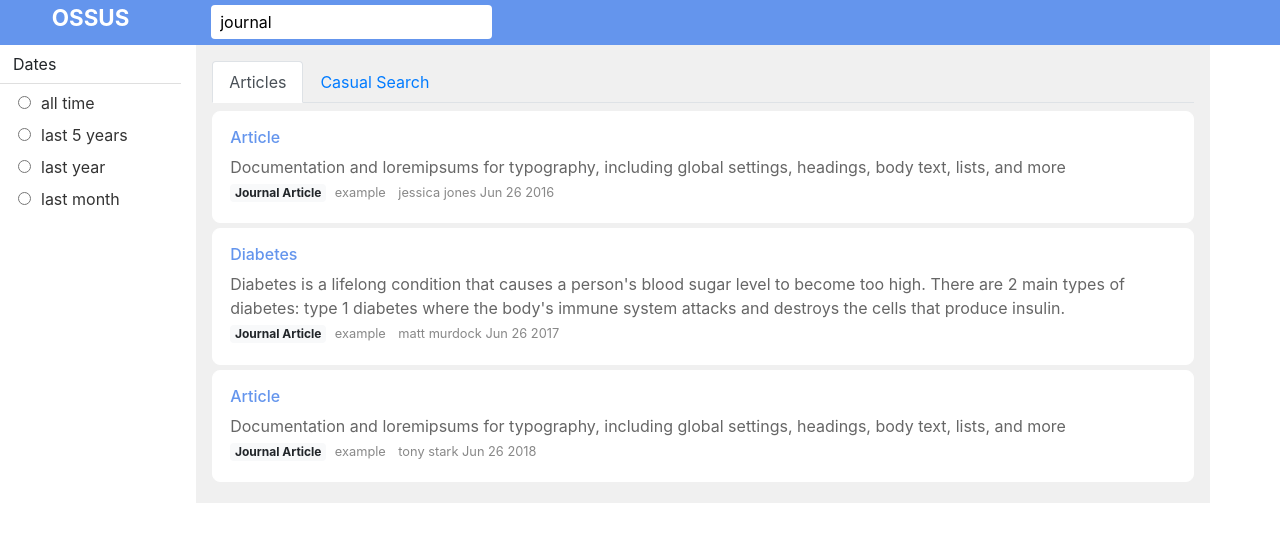
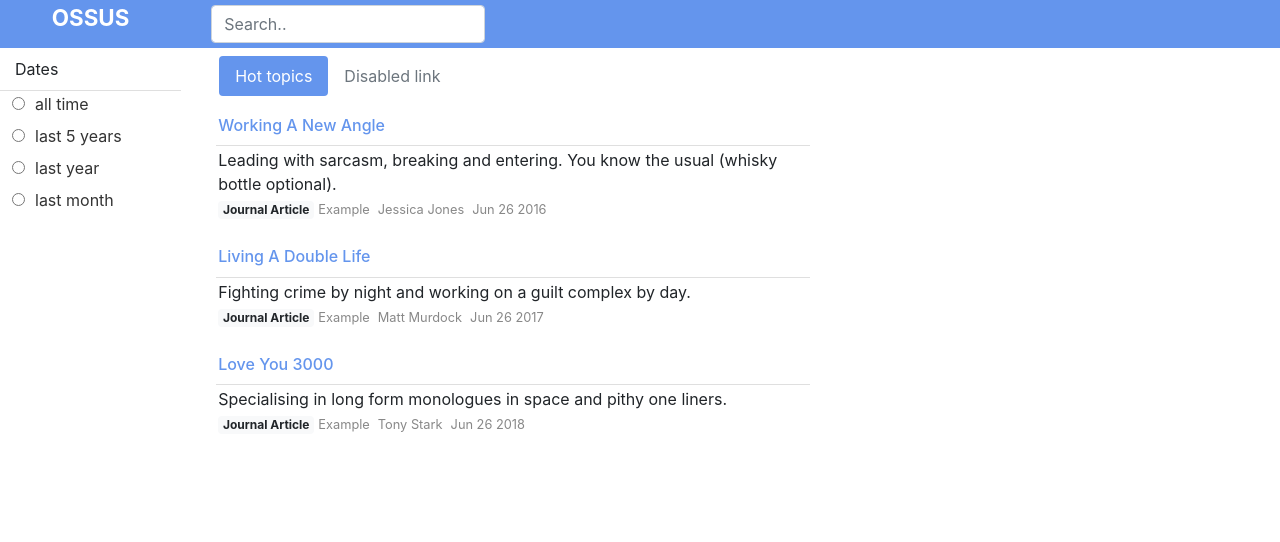
Before and after one commit to japickering/easy-react-posts, a React (Create React App) app: page / in a window 1280 px wide. Shown: the top 542 px of the page. Built offline with nearby package versions, Linux system fonts and the light colour scheme; the HTML template or start-up script is replaced by a standard one.

Commit message:
card UI tweaks

```diff
--- a/src/App.css
+++ b/src/App.css
@@ -43,6 +43,23 @@ label {
   cursor: pointer;
 }
 
+.card {
+  border: 0;
+}
+
+.card-header {
+  padding: 2px;
+  background: none;
+}
+
+.card-body {
+  padding: 2px;
+}
+
+.nav-pills .nav-link.active {
+  background-color: cornflowerblue;
+}
+
 .container {
   display: block;
   margin: 0;
@@ -60,53 +77,30 @@ label {
 .credit {
   color: #888;
   font-size: 0.8em;
+  text-transform: capitalize;
 }
 
 .border-white {
   border-right: 1px solid #fff;
 }
 
-.breadcrumb,
 .content {
   background-color: rgb(240, 240, 240);
-}
-
-.breadcrumb-item {
-  color: grey;
-}
-
-.breadcrumb-item.active {
-  border-bottom: 1px solid orange;
-}
-
-.breadcrumb-item.active a {
-  color: orange;
 }
 
 .content {
   flex: 0 0 80%;
   max-width: 80%;
-  padding: 1em;
 }
 
 .feed {
+  margin-top: 5px;
   margin-bottom: 5px;
-  padding: 1em;
-  vertical-align: top;
-  text-align: left;
-  background-color: white;
-  border: 1px solid white;
-  border-radius: 8px;
+  padding: 5px;
 }
 
 .feed h3 {
   color: cornflowerblue;
-}
-
-.feed .row {
-  padding-left: 1em;
-  background: white;
-  color: #666;
 }
 
 .header {
@@ -138,16 +132,3 @@ label {
   font-size: 1em;
   padding: 1em;
 }
-
-.card {
-  border: 0;
-}
-
-.card-header {
-  padding: 0;
-  background: none;
-}
-
-.card-body {
-  padding: 0.5rem;
-}
--- a/src/App.js
+++ b/src/App.js
@@ -47,14 +47,14 @@ class App extends Component {
             <div className="col-sm-3 col-md-2 col-lg-2">
               <h1>OSSUS</h1>
             </div>
-            <div className="col-sm-6 col-md-6 col-lg-3">
-              <form onSubmit={this.onSubmit}>
+            <div className="col-sm-6 col-md-6 col-lg-4">
+              <form className="form-inline" onSubmit={this.onSubmit}>
                 <input
+                  className="form-control"
                   type="search"
-                  className="search"
                   placeholder="Search.."
                   onChange={this.onSearchChange}
-                  value={this.state.search}
+                  aria-label="Search"
                 />
               </form>
             </div>
@@ -66,20 +66,20 @@ class App extends Component {
             <Sidebar onChildDateChange={this.onChildDateChange} />
           </div>
 
-          <div className="content col-sm-6 col-md-6 col-lg-6">
-            <ul className="nav nav-tabs mb-2">
+          <div className="card col-sm-6 col-md-6 col-lg-6">
+            <ul class="nav nav-pills card-header-pills m-2">
               <li className="nav-item">
                 <a
                   className="nav-link active"
                   href="#"
                   onClick={this.onNavClick}
                 >
-                  Articles
+                  Hot topics
                 </a>
               </li>
               <li className="nav-item">
-                <a className="nav-link" href="#">
-                  Casual Search
+                <a className="nav-link disabled" href="#" aria-disabled="true">
+                  Disabled link
                 </a>
               </li>
             </ul>
--- a/src/components/feed.js
+++ b/src/components/feed.js
@@ -14,21 +14,17 @@ export default class Feed extends Component {
     );
     const feed = filtered.map(item => {
       return (
-        <div key={item.id} className="container feed">
-          <div className="row">
+        <div className="card feed" key={item.id}>
+          <div className="card-header">
             <h3> {item.title} </h3>
           </div>
-          <div className="row">
+          <div className="card-body">
             <p> {item.body} </p>
-          </div>
-          <div className="row">
             <p>
-              <span className="badge badge-light"> {item.badge} </span>{" "}
-              <span className="credit"> {item.category} </span>{" "}
-              <span className="credit">
-                {" "}
-                {item.author} {item.date}{" "}
-              </span>
+              <span className="badge badge-light">{item.badge}</span>
+              <span className="credit"> {item.category} </span>
+              <span className="credit">{item.author}</span>
+              <span className="credit">{item.date}</span>
             </p>
           </div>
         </div>
--- a/src/data.json
+++ b/src/data.json
@@ -1,32 +1,32 @@
 [
   {
     "id": 1,
+    "title": "Working a new angle",
     "author": "jessica jones",
     "badge": "journal article",
-    "body": "Documentation and loremipsums for typography, including global settings, headings, body text, lists, and more",
+    "body": "Leading with sarcasm, breaking and entering. You know the usual (whisky bottle optional).",
     "category": "example",
     "date": "Jun 26 2016",
-    "year": "2016",
-    "title": "article"
+    "year": "2016"
   },
   {
     "id": 2,
+    "title": "Living a double life",
     "author": "matt murdock",
     "badge": "journal article",
-    "body": "Diabetes is a lifelong condition that causes a person's blood sugar level to become too high. There are 2 main types of diabetes: type 1 diabetes where the body's immune system attacks and destroys the cells that produce insulin.",
+    "body": "Fighting crime by night and working on a guilt complex by day.",
     "category": "example",
     "date": "Jun 26 2017",
-    "year": "2017",
-    "title": "diabetes"
+    "year": "2017"
   },
   {
     "id": 3,
+    "title": "Love you 3000",
     "author": "tony stark",
     "badge": "journal article",
-    "body": "Documentation and loremipsums for typography, including global settings, headings, body text, lists, and more",
+    "body": "Specialising in long form monologues in space and pithy one liners.",
     "category": "example",
     "date": "Jun 26 2018",
-    "year": "2018",
-    "title": "article"
+    "year": "2018"
   }
 ]
```
